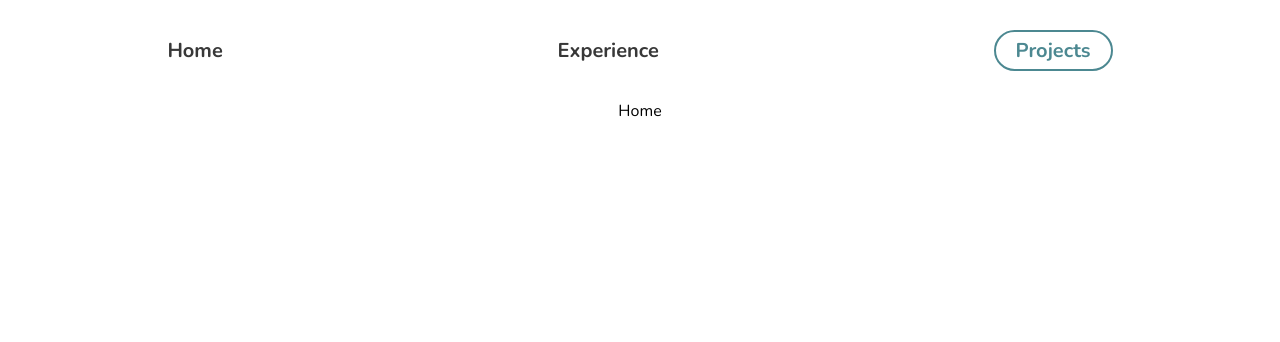
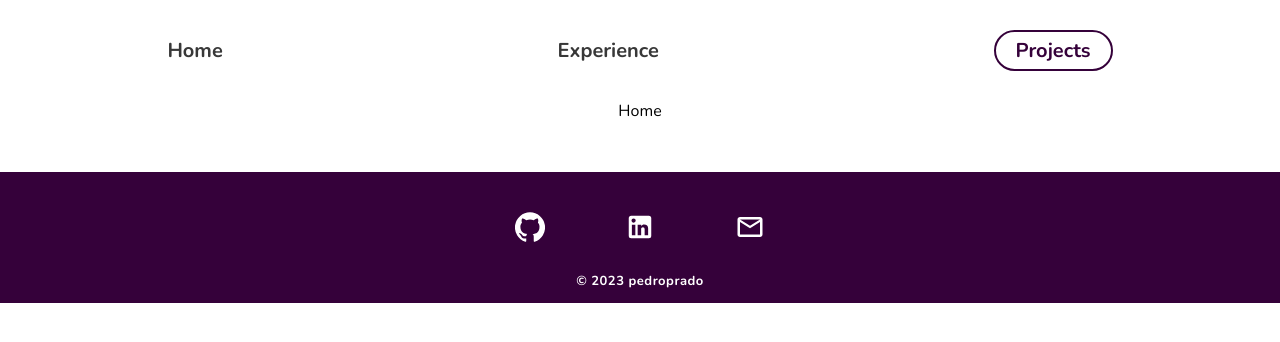
Before and after one commit to Pedrohprado/portfolio_pedro_react, a React (Vite) app: page / in a window 1280 px wide. Shown: the top 342 px of the page. Built offline with nearby package versions, Linux system fonts and the light colour scheme.

Commit message:
add footer and style for footer

```diff
--- a/src/App.jsx
+++ b/src/App.jsx
@@ -4,6 +4,7 @@ import Projects from './pages/Projects'
 import Experience from './pages/Experience'
 import './App.css'
 import Navbar from './components/Navbar'
+import Footer from './components/Footer'
 
 
 
@@ -18,6 +19,7 @@ function App() {
           <Route path='/projects' element={<Projects />} />
           <Route path='/experience' element={<Experience />} />
         </Routes>
+        <Footer/>
       </Router>
     </div>
   )
--- /dev/null
+++ b/src/components/Footer.jsx
@@ -0,0 +1,18 @@
+import React from 'react'
+import GitHubIcon from '@material-ui/icons/GitHub'
+import LinkedInIcon from '@material-ui/icons/LinkedIn'
+import EmailIcon from '@material-ui/icons/EmailOutlined'
+import '../styles/Footer.css'
+
+export default function Footer() {
+    return (
+        <div className='footer'>
+            <div className="socialMedia">
+                <GitHubIcon />
+                <LinkedInIcon />
+                <EmailIcon/>
+            </div>
+            <p>&copy; 2023 pedroprado</p>
+        </div>
+    )
+}
--- a/src/components/Navbar.jsx
+++ b/src/components/Navbar.jsx
@@ -1,7 +1,7 @@
 import React, { useEffect, useState } from 'react'
 import { Link, useLocation } from 'react-router-dom'
+import ReorderIcon from '@material-ui/icons/Reorder'
 import '../styles/Navbar.css'
-import ReorderIcon from '@material-ui/icons/Reorder'
 
 export default function Navbar() {
   const [expandNavbar, setExpandNavbar] = useState(false)
--- /dev/null
+++ b/src/styles/Footer.css
@@ -0,0 +1,55 @@
+.footer {
+    margin-top: 50px;
+    width: 100%;
+    display: flex;
+    flex-direction: column;
+    align-items: center;
+    justify-content: center;
+    background-color: #35013A;
+    /* background: rgb(86,45,139);
+    background: radial-gradient(circle, rgba(86,45,139,1) 0%, rgba(53,1,58,1) 100%, rgba(56,32,87,1) 100%); */
+}
+
+.socialMedia {
+    margin-top: 40px;
+    width: 100%;
+    display: flex;
+    align-items: center;
+    justify-content: center;
+    gap: 80px;
+}
+
+.socialMedia svg {
+    color: white;
+    width: 30px;
+    height: 30px;
+    cursor: pointer;
+}
+
+.footer p {
+    margin-top: 30px;
+    color: white;
+    font-size: small;
+    font-weight: bold;
+    letter-spacing: 0.5px;
+}
+
+@media only screen and (max-width: 600px) {
+    .footer {
+        height: 100px;
+    }
+
+    .socialMedia {
+        margin-top: 20px;
+        gap: 30px;
+    }
+
+    .socialMedia svg {
+        width: 25px;
+        height: 25px;
+    }
+
+    .footer p {
+        margin-top: 20px;
+    }
+}
--- a/src/styles/Navbar.css
+++ b/src/styles/Navbar.css
@@ -30,6 +30,7 @@
 
 .toggleButton svg {
   font-size: 40px;
+  color: #35013A;
 }
 
 .toggleButton button {
@@ -75,7 +76,7 @@
   .links a:hover {
     color:white;
     transition: 0.5s;
-    background-color: #4C8891;
+    background-color: #35013A;
     border-radius: 2rem;
   }
 }
@@ -88,7 +89,7 @@
   }
 
   .links a:hover {
-    color: #4C8891;
+    color: #35013A;
     transition: 0.2s;
   }
 
@@ -114,21 +115,21 @@
 
   .links .lastLink {
     padding: 5px 20px 5px 20px;
-    color: #4C8891;
-    border: 2px solid #4C8891;
+    color: #35013A;
+    border: 2px solid #35013A;
     border-radius: 2rem;
   }
 
   .links .lastLink:hover {
-    background-color: #4C8891;
+    background-color: #35013A;
     color: white;
-
-    rotate: -360deg;
+    box-shadow: 1px 1px 100px #51e8ff5b;
+    /* rotate: -360deg; */
     transition: 0.2s ease-in-out;
   }
 
   .links a:hover {
-    color: #4C8891;
+    color: #35013A;
     transition: 0.2s;
   }
 
```
